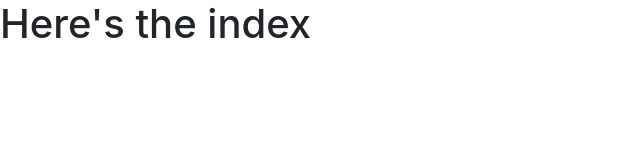
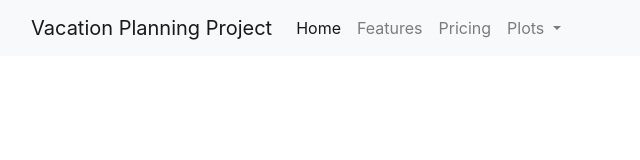
Before and after one commit to NeatUsername/Web-Design-Challenge, a plain HTML site: page HTML Files/index.html in a window 1280 px wide. Shown: the whole page, without its empty margins (0-640 px from the left). Drawn offline with nearby package versions, Linux system fonts and the light colour scheme.

Commit message:
Interim save:  Index.html nav progress

```diff
--- a/HTML Files/index.html
+++ b/HTML Files/index.html
@@ -10,13 +10,47 @@
 
     <title>Project Index Page</title>
   </head>
+
   <body>
-    <h1>Here's the index</h1>
+  <!-- Bootstrap Template For Navigation -->
+  <nav class="navbar navbar-expand-lg navbar-light bg-light">
+    <div class="container-fluid">
+      <a class="navbar-brand" href="#">Vacation Planning Project</a>
+      <button class="navbar-toggler" type="button" data-bs-toggle="collapse" data-bs-target="#navbarNavDropdown" aria-controls="navbarNavDropdown" aria-expanded="false" aria-label="Toggle navigation">
+        <span class="navbar-toggler-icon"></span>
+      </button>
+      <div class="collapse navbar-collapse" id="navbarNavDropdown">
+        <ul class="navbar-nav">
+          <li class="nav-item">
+            <a class="nav-link active" aria-current="page" href="#">Home</a>
+          </li>
+          <li class="nav-item">
+            <a class="nav-link" href="#">Features</a>
+          </li>
+          <li class="nav-item">
+            <a class="nav-link" href="#">Pricing</a>
+          </li>
+          <li class="nav-item dropdown">
+            <a class="nav-link dropdown-toggle" href="#" id="navbarDropdownMenuLink" role="button" data-bs-toggle="dropdown" aria-expanded="false">
+              Plots
+            </a>
+            <ul class="dropdown-menu" aria-labelledby="navbarDropdownMenuLink">
+              <li><a class="dropdown-item" href="#">City Latitude vs Max Temp</a></li>
+              <li><a class="dropdown-item" href="#">City Latitude vs Humidity</a></li>
+              <li><a class="dropdown-item" href="#">City Latitude vs Cloudiness</a></li>
+              <li><a class="dropdown-item" href="#">City Latitude vs Wind Speed</a></li>
+            </ul>
+          </li>
+        </ul>
+      </div>
+    </div>
+  </nav>
 
-    <!-- Optional JavaScript -->
-    <!-- jQuery first, then Popper.js, then Bootstrap JS -->
+  <!-- Optional JavaScript -->
+  <!-- jQuery first, then Popper.js, then Bootstrap JS -->
     <script src="https://code.jquery.com/jquery-3.3.1.slim.min.js" integrity="sha384-q8i/X+965DzO0rT7abK41JStQIAqVgRVzpbzo5smXKp4YfRvH+8abtTE1Pi6jizo" crossorigin="anonymous"></script>
     <script src="https://cdnjs.cloudflare.com/ajax/libs/popper.js/1.14.7/umd/popper.min.js" integrity="sha384-UO2eT0CpHqdSJQ6hJty5KVphtPhzWj9WO1clHTMGa3JDZwrnQq4sF86dIHNDz0W1" crossorigin="anonymous"></script>
     <script src="https://stackpath.bootstrapcdn.com/bootstrap/4.3.1/js/bootstrap.min.js" integrity="sha384-JjSmVgyd0p3pXB1rRibZUAYoIIy6OrQ6VrjIEaFf/nJGzIxFDsf4x0xIM+B07jRM" crossorigin="anonymous"></script>
   </body>
+
 </html>
```
